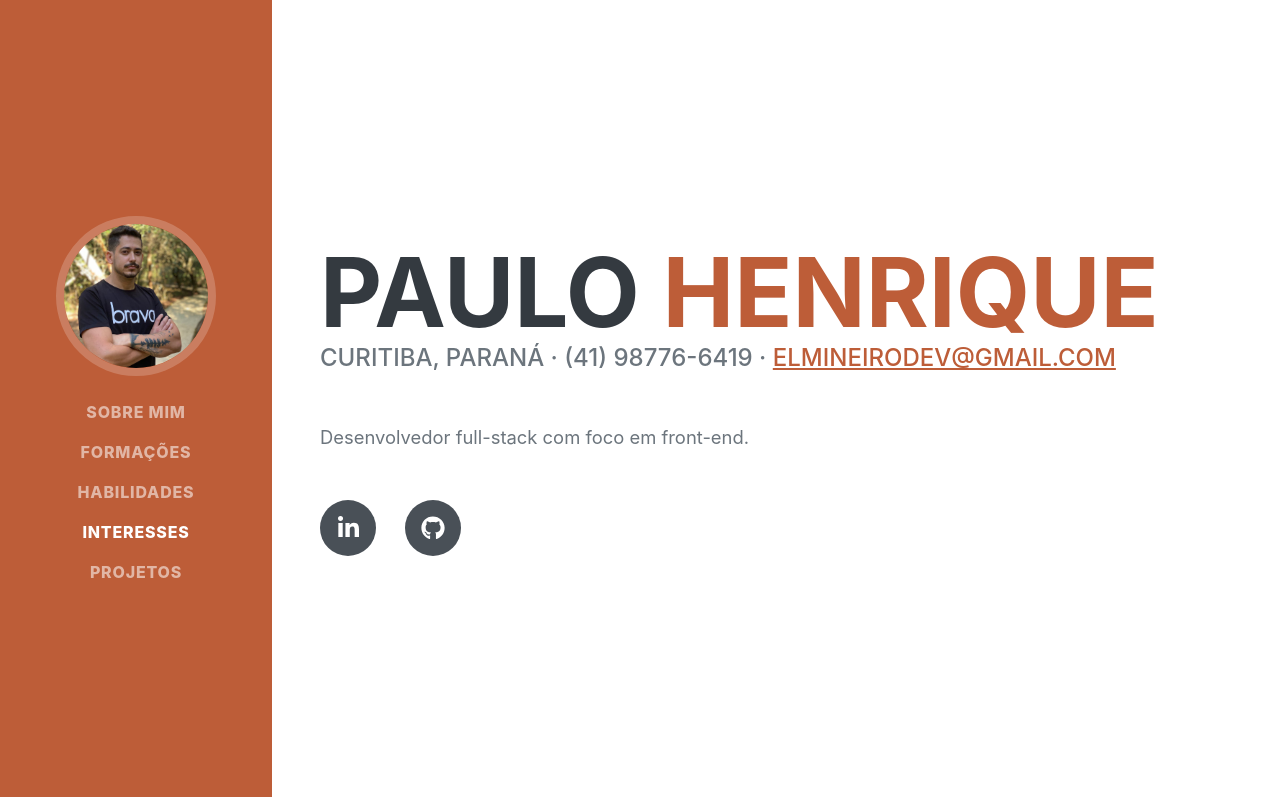
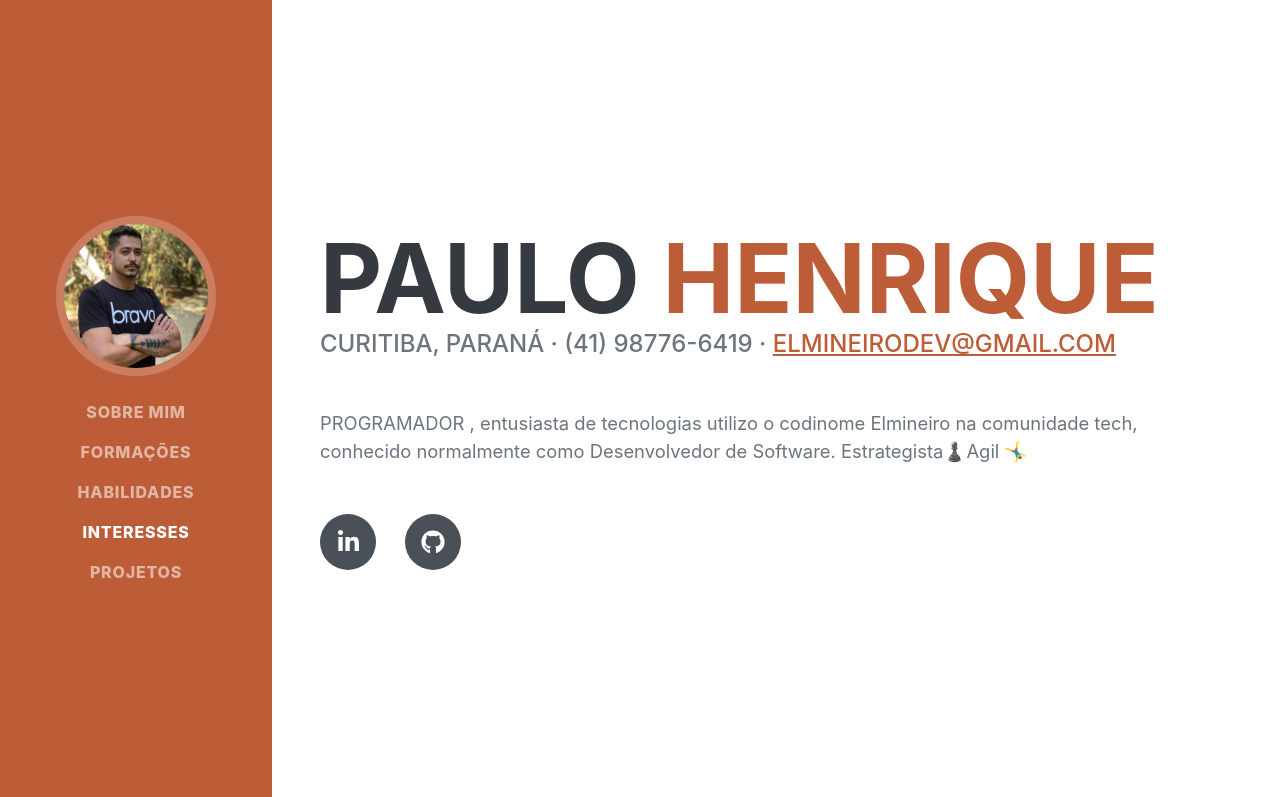
Before and after one commit to PauloHenriqueJr/PauloHenriqueJr.github.io, a plain HTML site: page my_potfolio/index.html in a window 1280 px wide. Shown: the top 797 px of the page. Drawn offline with nearby package versions, Linux system fonts and the light colour scheme; a web font is replaced by a local one.

Commit message:
fix profile

```diff
--- a/my_potfolio/index.html
+++ b/my_potfolio/index.html
@@ -6,7 +6,7 @@
         <meta name="viewport" content="width=device-width, initial-scale=1, shrink-to-fit=no" />
         <meta name="description" content="" />
         <meta name="author" content="Paulo Henrique Jr" />
-        <title>Resumo de quem sou e alguns projetos</title>
+        <title>Resume</title>
         <link rel="icon" type="image/x-icon" href="assets/img/favicon.ico" />
         <link rel="stylesheet" href="./assets/css/styles.css">
 
@@ -51,7 +51,7 @@
                         Curitiba, Paraná · (41) 98776-6419 ·
                         <a href="mailto:name@email.com">elmineirodev@gmail.com</a>
                     </div>
-                    <p class="lead mb-5">Desenvolvedor full-stack com foco em front-end.</p>
+                    <p class="lead mb-5">PROGRAMADOR , entusiasta de tecnologias utilizo o codinome Elmineiro na comunidade tech, conhecido normalmente como Desenvolvedor de Software. Estrategista♟Agil 🤸‍♂️</p>
                     <div class="social-icons">
                         <a class="social-icon" href="https://www.linkedin.com/in/paulohenrique-jr/"><i class="fab fa-linkedin-in"></i></a>
                         <a class="social-icon" href="https://github.com/PauloHenriqueJr"><i class="fab fa-github"></i></a>
```
